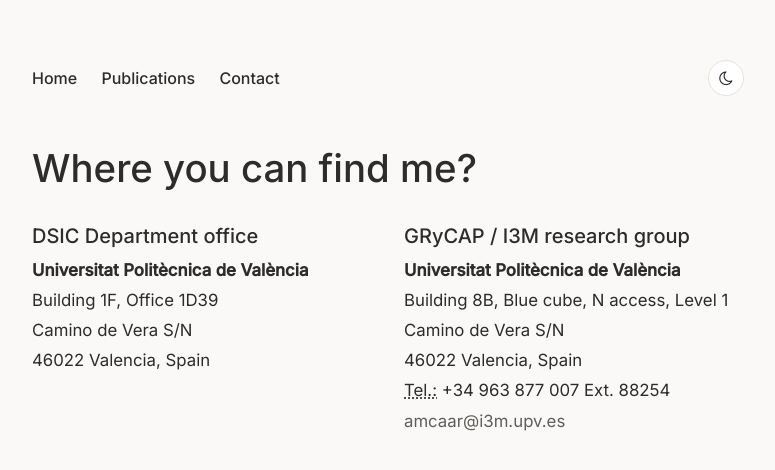
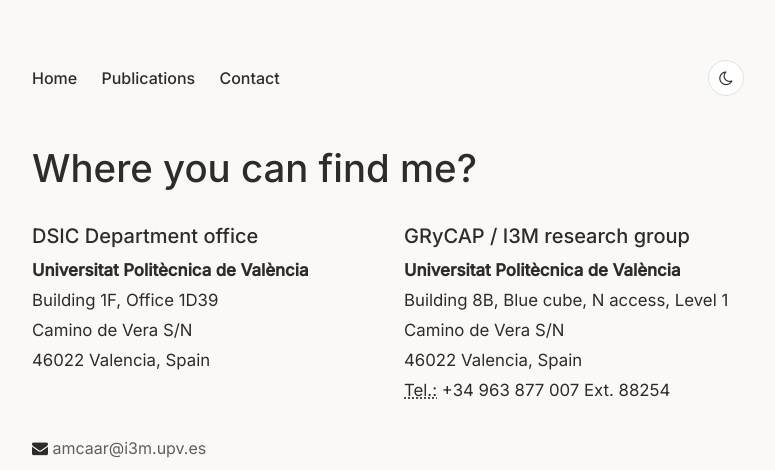
Before and after one commit to amcaar/amcaar.github.io, a Jekyll site: the page built from contact/index.html, in a window 1280 px wide. Shown: the top 470 px of the page, without its empty margins (252-1027 px from the left). Built offline with Jekyll 4.4.1, drawn with Linux system fonts in a browser that asks for light colours; grey boxes are pictures that could not be loaded.

Commit message:
Add email block to contact page

```diff
--- a/contact/index.html
+++ b/contact/index.html
@@ -23,10 +23,14 @@
 				Building 8B, Blue cube, N access, Level 1<br>
 				Camino de Vera S/N<br>
 				46022 Valencia, Spain<br>
-				<abbr title="phone">Tel.:</abbr> +34 963 877 007 Ext. 88254<br>
-				<a href="mailto:amcaar@i3m.upv.es">amcaar@i3m.upv.es</a>
+				<abbr title="phone">Tel.:</abbr> +34 963 877 007 Ext. 88254
 			</address>
 		</div>
+	</div>
+
+	<div class="email-block">
+		<i class="fa fa-envelope" aria-hidden="true"></i>
+		<a href="mailto:amcaar@i3m.upv.es">amcaar@i3m.upv.es</a>
 	</div>
 
 	<link rel="stylesheet" href="https://cdnjs.cloudflare.com/ajax/libs/leaflet/1.9.4/leaflet.min.css">
```
